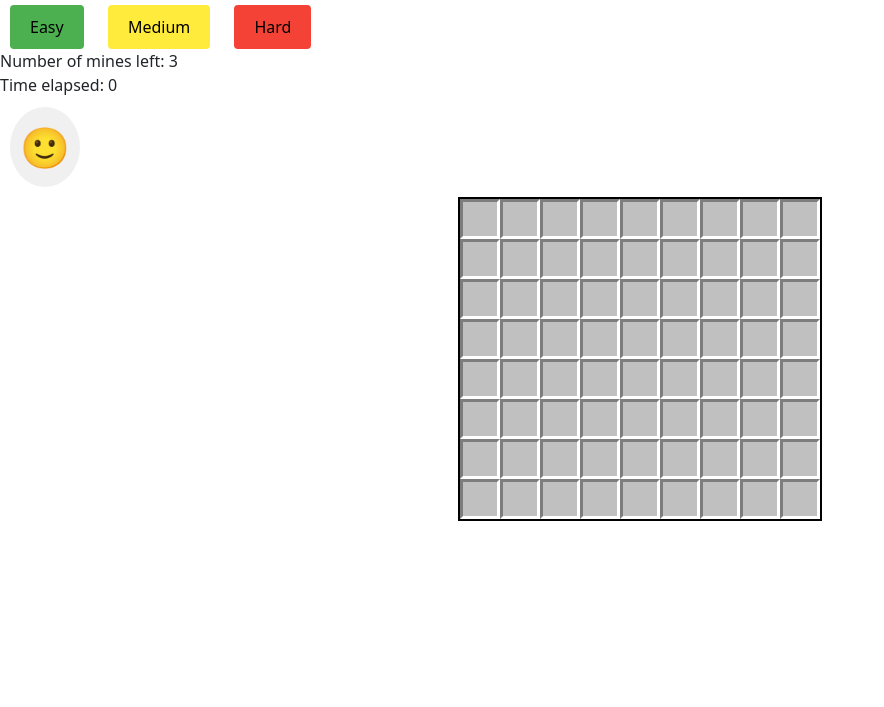
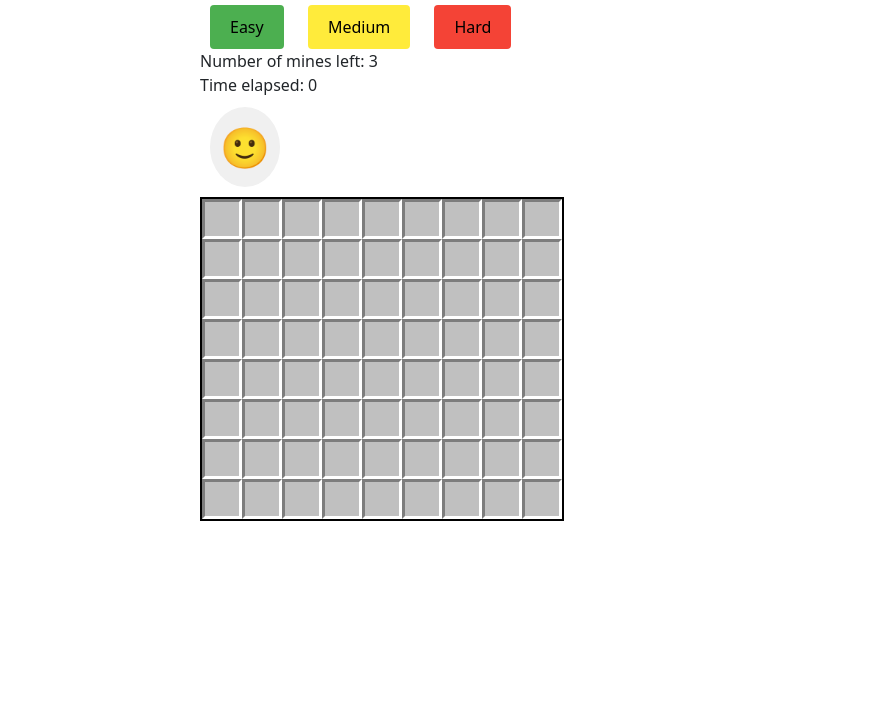
Before and after one commit to Gi5lund/minesweeper, a plain HTML site: page index.html in a window 1280 px wide. Shown: the part 93-800 px from the top of the page, without its empty margins (0-884 px from the left). Drawn offline with nearby package versions, Linux system fonts and the light colour scheme.

Commit message:
lidt smukkesering

```diff
--- a/index.html
+++ b/index.html
@@ -9,6 +9,7 @@
     <title>MineSweeper</title>
   </head>
   <body>
+    <div id="frame">
     <h1>MineSweeper</h1>
     <h3>Difficulties</h3>
     <button id="easy">Easy</button>
@@ -20,7 +21,7 @@
     <div id="board">
       <div id="minefield"></div>
     </div>
-
+</div>
 
     <script type="module" src="script.js"></script>
   </body>
--- a/style.css
+++ b/style.css
@@ -116,3 +116,8 @@
   .hidden{
     display: none;
 }
+#frame{
+  position:fixed;
+  left: 200px;
+
+}
```
